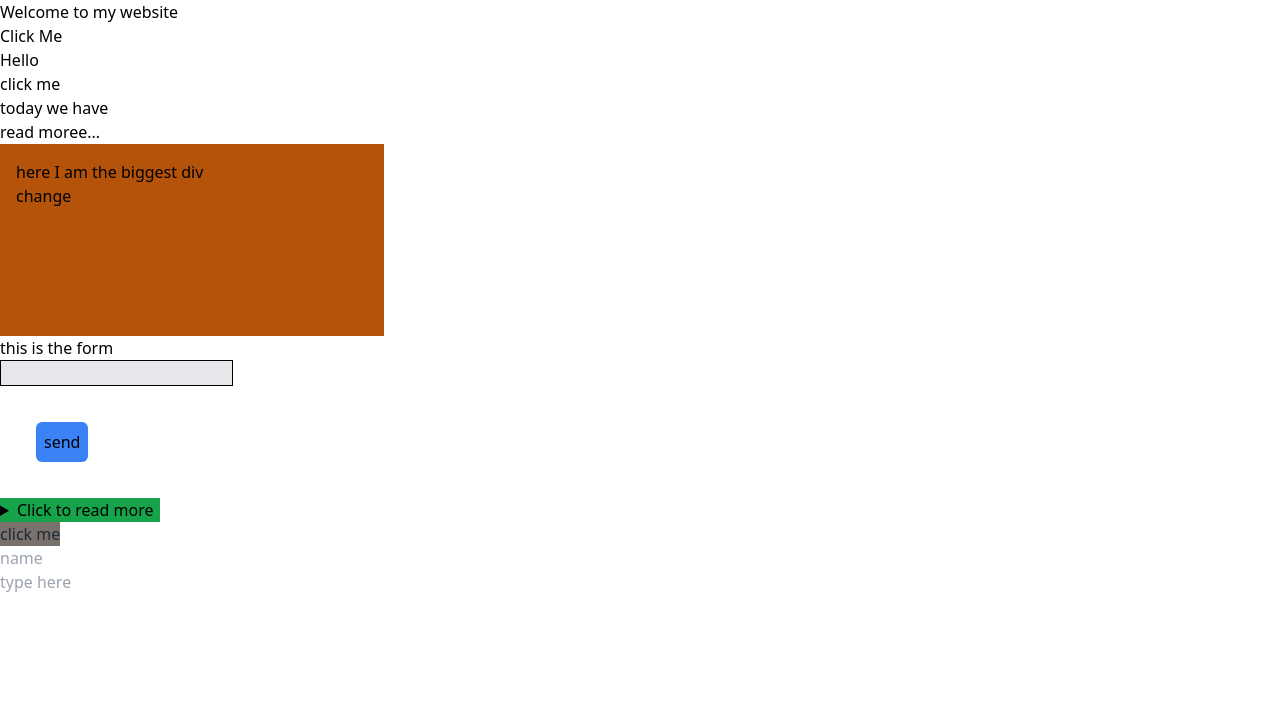
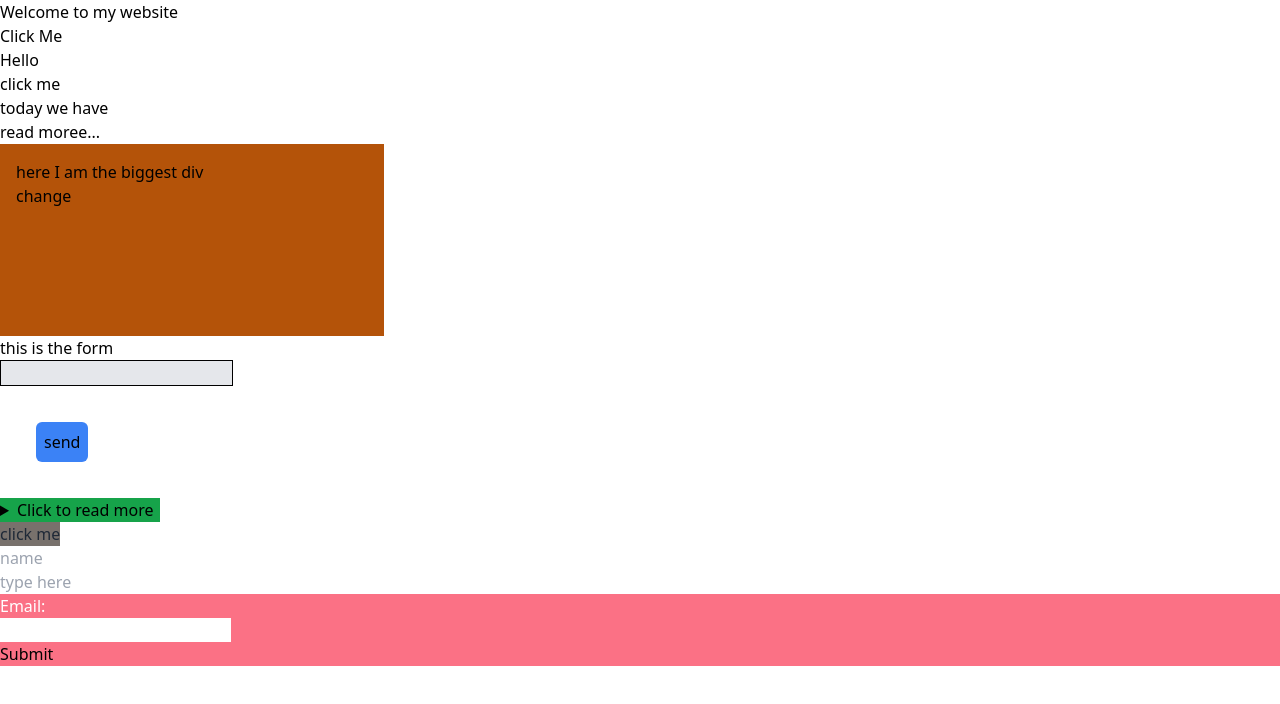
Before and after one commit to gaellebega/FRONTEND, a website: page learn.html in a window 1280 px wide. Drawn offline with nearby package versions, Linux system fonts and the light colour scheme.

Commit message:
form validation

```diff
--- a/learn.html
+++ b/learn.html
@@ -77,5 +77,11 @@ click me</button>
 <!-- keyup -->
  <input id="mymessage" placeholder="type here"/>
  <p id="result"></p>
+
+ <form method="post" class=" bg-rose-400 h-90 w-90" >
+  <label for="email" class="text-white">Email:</label><br>
+  <input type="email" id="email" name="email" class="bg-white" border /><br>
+  <button type="submit"  class>Submit</button>
+ </form>
 </body>
 </html>
--- a/learn.js
+++ b/learn.js
@@ -58,3 +58,8 @@ function validateMe() {
 
   document.getElementById("error").innerHTML = message;
 }
+
+const form=document.querySelector("form")
+form.addEventListener("submit",()=>{
+alert("form successfully submitted")
+})
--- a/takeways.txt
+++ b/takeways.txt
@@ -9,6 +9,7 @@ justify-end
 justify-between
 justify-around
 justify-evenly
+
 
 
 ALIGN ITEMS
@@ -119,3 +120,7 @@ for post it is seen in the url that is why when you search you can be able to se
 /?search=phone
 
 REMEBER TO ADD THE defer in ALL THE SCRIPT OF YOUR JS FILE SO THAT  when you have more than one files the browser have to lad them all at the same time
+
+
+keydown this is all the events that might happen weh you touch they key
+keyup this refers to all the evenets that might happen when you finish to type
```
Also changed, not shown: src/output.css.
